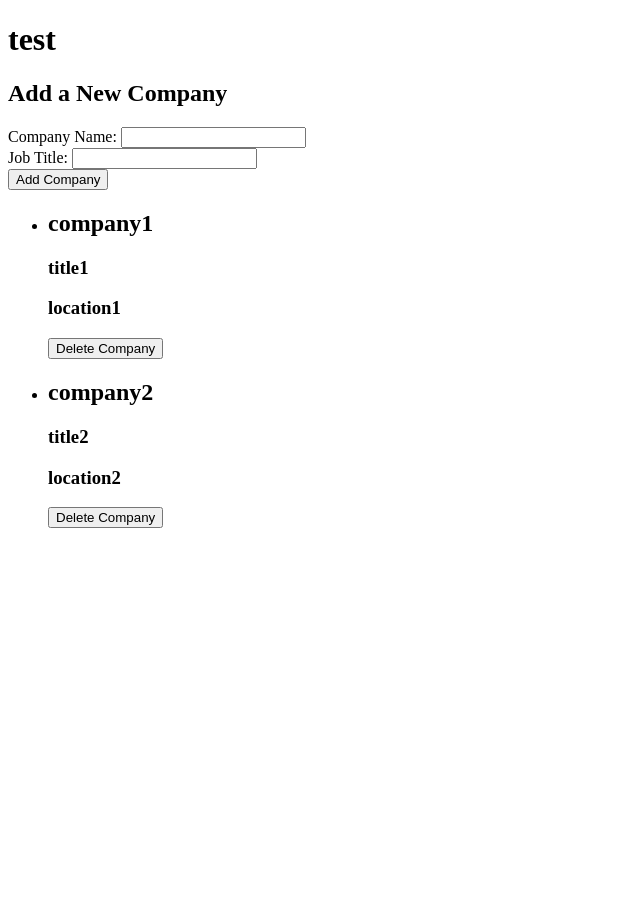
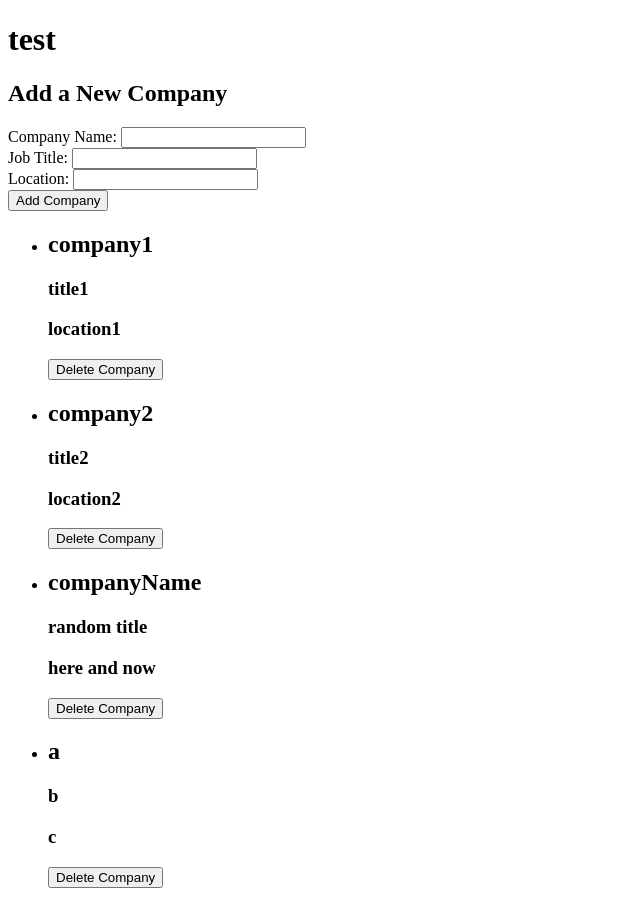
Before and after one commit to aidan-diaz/CareerClutch, a React (Vite) app: page / in a window 1280 px wide. Shown: the whole page, without its empty margins (0-640 px from the left). Before the commit the page ends 800 px from the top, so only its background shows below. Built offline with nearby package versions, Linux system fonts and the light colour scheme; data requests are answered from the project's data file.

Commit message:
added functionality for users to add new companies to hitlist using company form

```diff
--- a/db.json
+++ b/db.json
@@ -11,6 +11,18 @@
       "jobTitle": "title2",
       "location": "location2",
       "id": 2
+    },
+    {
+      "id": "88f5",
+      "companyName": "companyName",
+      "jobTitle": "random title",
+      "location": "here and now"
+    },
+    {
+      "id": "5563",
+      "companyName": "a",
+      "jobTitle": "b",
+      "location": "c"
     }
   ]
 }
--- a/src/App.jsx
+++ b/src/App.jsx
@@ -24,6 +24,18 @@ function App() {
     companyName: newCompanyName,
     jobTitle: newJobTitle,
     location: newLocation
+  }
+
+  const addCompany = (event) => {
+    event.preventDefault()
+    companyService
+      .createNewCompany(companyObject)
+      .then(returnedCompany => {
+        setCompanies(companies.concat(returnedCompany))
+      })
+    setNewCompanyName('')
+    setNewJobTitle('')
+    setNewLocation('')
   }
 
   const handleCompanyNameChange = (event) => {
@@ -56,7 +68,15 @@ function App() {
   return (
     <div>
       <h1>test</h1>
-      <CompanyForm />
+      <CompanyForm
+        onSubmit={addCompany}
+        handleCompanyNameChange={handleCompanyNameChange}
+        handleJobTitleNameChange={handleJobTitleNameChange}
+        handleLocationNameChange={handleLocationNameChange}
+        newCompanyName={newCompanyName}
+        newJobTitle={newJobTitle}
+        newLocation={newLocation}
+      />
       <ul>
       {
         companies.map(company =>
--- a/src/components/CompanyForm.jsx
+++ b/src/components/CompanyForm.jsx
@@ -1,12 +1,15 @@
-const CompanyForm = () => {
+const CompanyForm = ({ onSubmit, handleCompanyNameChange, handleJobTitleNameChange, handleLocationNameChange, newCompanyName, newJobTitle, newLocation }) => {
     return (
-        <form>
+        <form onSubmit={onSubmit}>
             <h2>Add a New Company</h2>
             <div>
-                <span>Company Name: </span><input type="text" />
+                <span>Company Name: </span><input type="text" onChange={handleCompanyNameChange} value={newCompanyName} />
             </div>
             <div>
-                <span>Job Title: </span><input type="text" />
+                <span>Job Title: </span><input type="text" onChange={handleJobTitleNameChange} value={newJobTitle} />
+            </div>
+            <div>
+                <span>Location: </span><input type="text" onChange={handleLocationNameChange} value={newLocation} />
             </div>
             <button type="submit">Add Company</button>
         </form>
```
Lines whose indentation alone changed are shown as unchanged.
